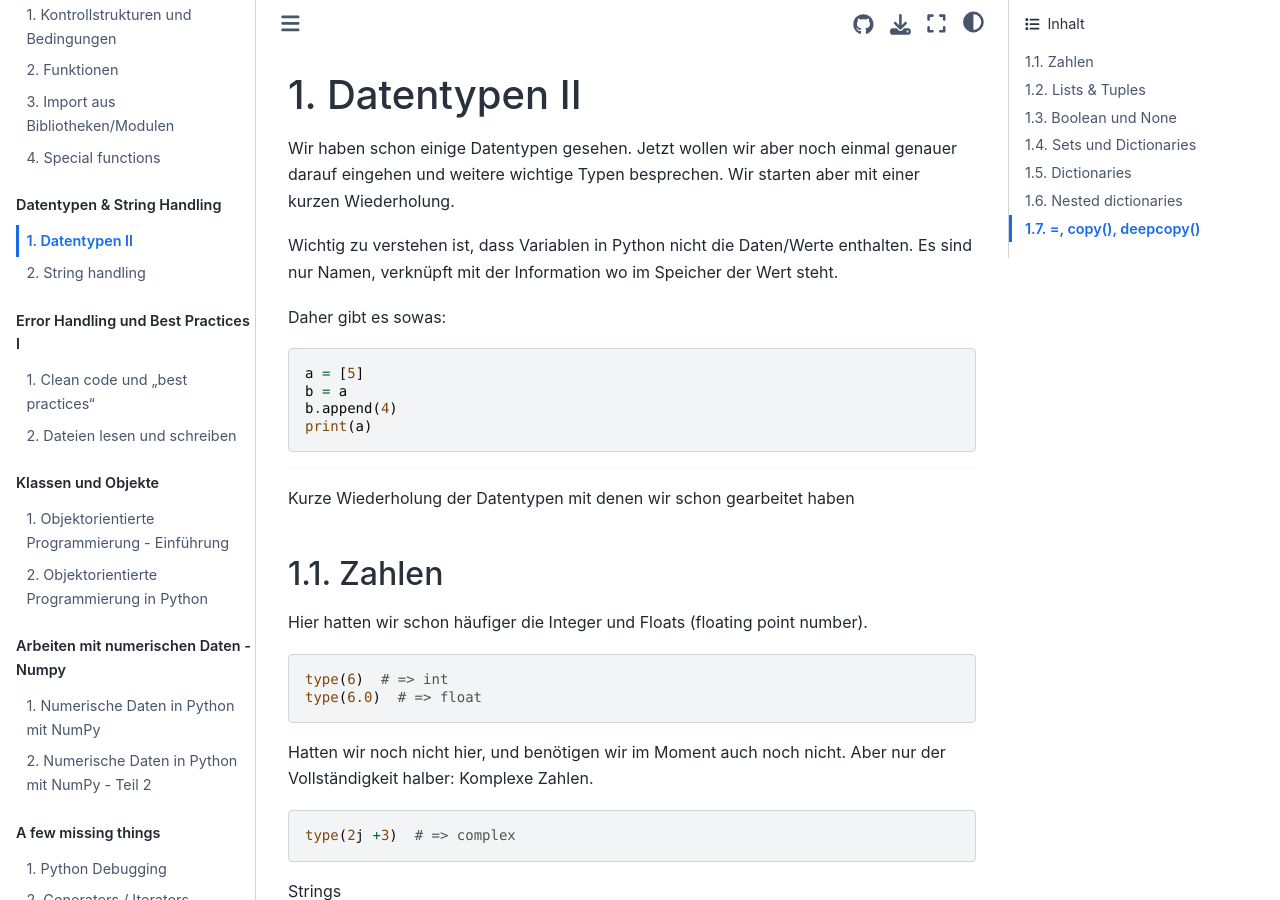
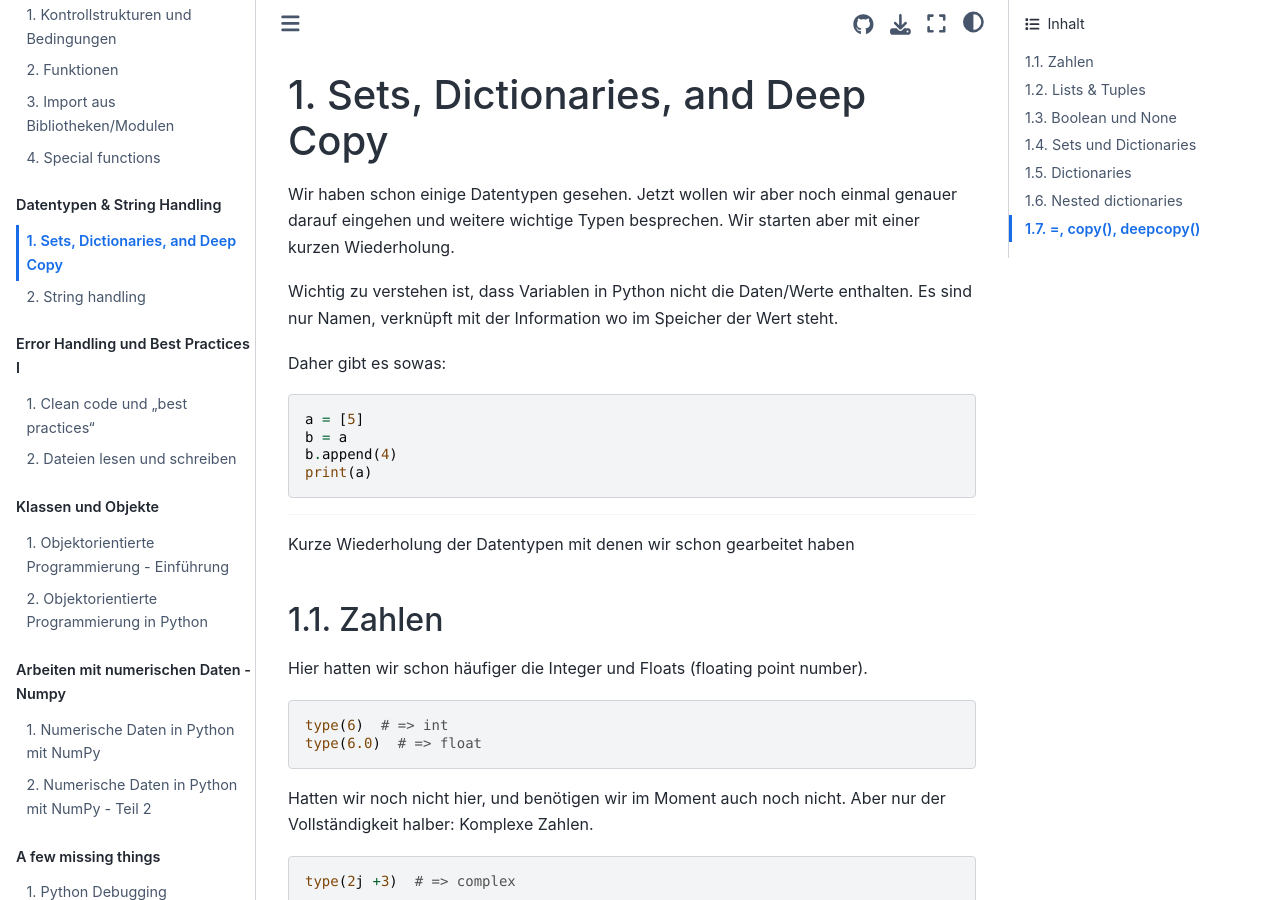
Before and after one commit to florian-huber/python-introduction, a Jupyter Book: the page built from lesson_material_german/04_sets_dictionaries.md, in a window 1280 px wide and 900 px high. Built offline with Jupyter Book 1.0.4 settings and Sphinx 7.4.7 and the Sphinx Book theme 1.1.4, drawn with Linux system fonts in a browser that asks for light colours; pages that are not in the unit, such as notebooks, are missing from menus; comment, search, counter and statistics services are not loaded.

Commit message:
rename and change title

```diff
--- a/_toc.yml
+++ b/_toc.yml
@@ -18,7 +18,7 @@ parts:
   - caption: Datentypen & String Handling
     numbered: true
     chapters:
-    - file: lesson_material_german/04_datatypes_2
+    - file: lesson_material_german/04_sets_dictionaries
     - file: lesson_material_german/04_string_handling
   - caption: Error Handling und Best Practices I
     numbered: true
--- a/lesson_material_german/04_datatypes_2.md
+++ b/lesson_material_german/04_sets_dictionaries.md
@@ -1,4 +1,4 @@
-# Datentypen II
+# Sets, Dictionaries, and Deep Copy
 
 Wir haben schon einige Datentypen gesehen. Jetzt wollen wir aber noch einmal genauer darauf eingehen und weitere wichtige Typen besprechen. Wir starten aber mit einer kurzen Wiederholung.
 
```
